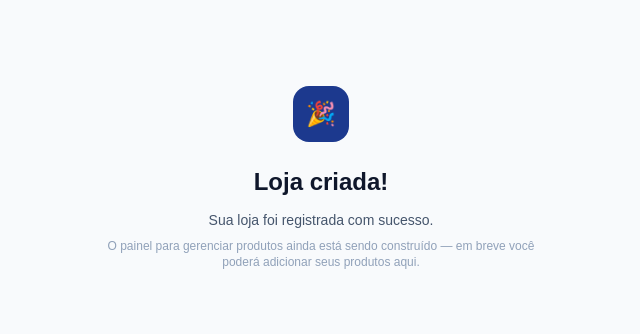
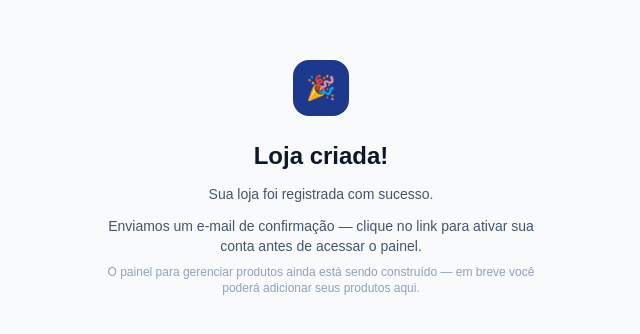
Before and after one commit to comercialcalazanshp-alt/meu-mercado, a Next.js app: page /loja-criada in a window 1280 px wide. Shown: the part 222-556 px from the top of the page, without its empty margins (319-959 px from the left). Built offline with nearby package versions, Linux system fonts and the light colour scheme.

Commit message:
Avisa sobre confirmação de e-mail na tela de loja criada

```diff
--- a/src/app/loja-criada/page.tsx
+++ b/src/app/loja-criada/page.tsx
@@ -25,6 +25,10 @@ function LojaCriadaContent() {
           "Sua loja foi registrada com sucesso."
         )}
       </p>
+      <p className="mt-3 max-w-md text-sm text-slate-600 dark:text-slate-400">
+        Enviamos um e-mail de confirmação — clique no link para ativar sua
+        conta antes de acessar o painel.
+      </p>
       <p className="mt-2 max-w-md text-xs text-slate-400 dark:text-slate-600">
         O painel para gerenciar produtos ainda está sendo construído — em breve
         você poderá adicionar seus produtos aqui.
```
